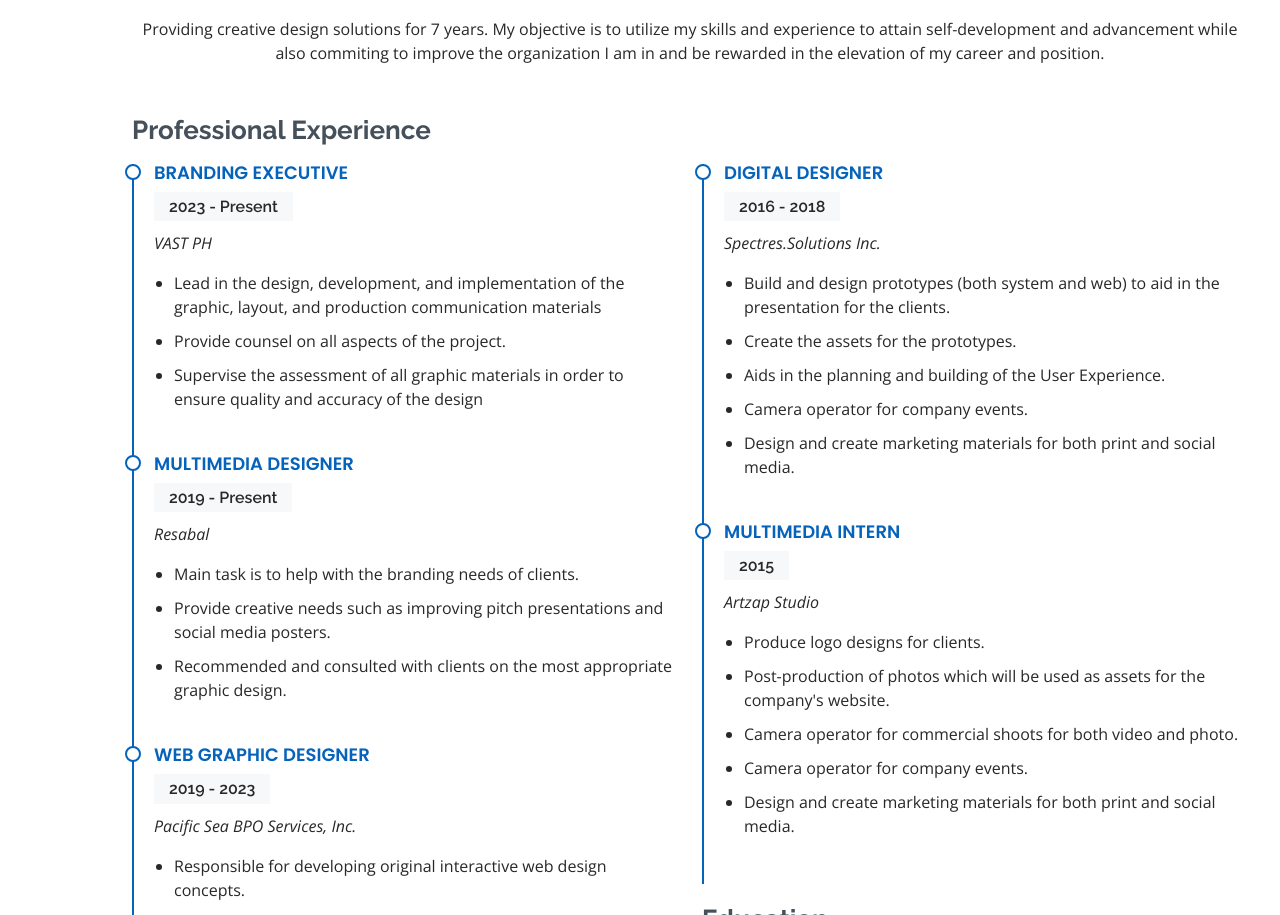
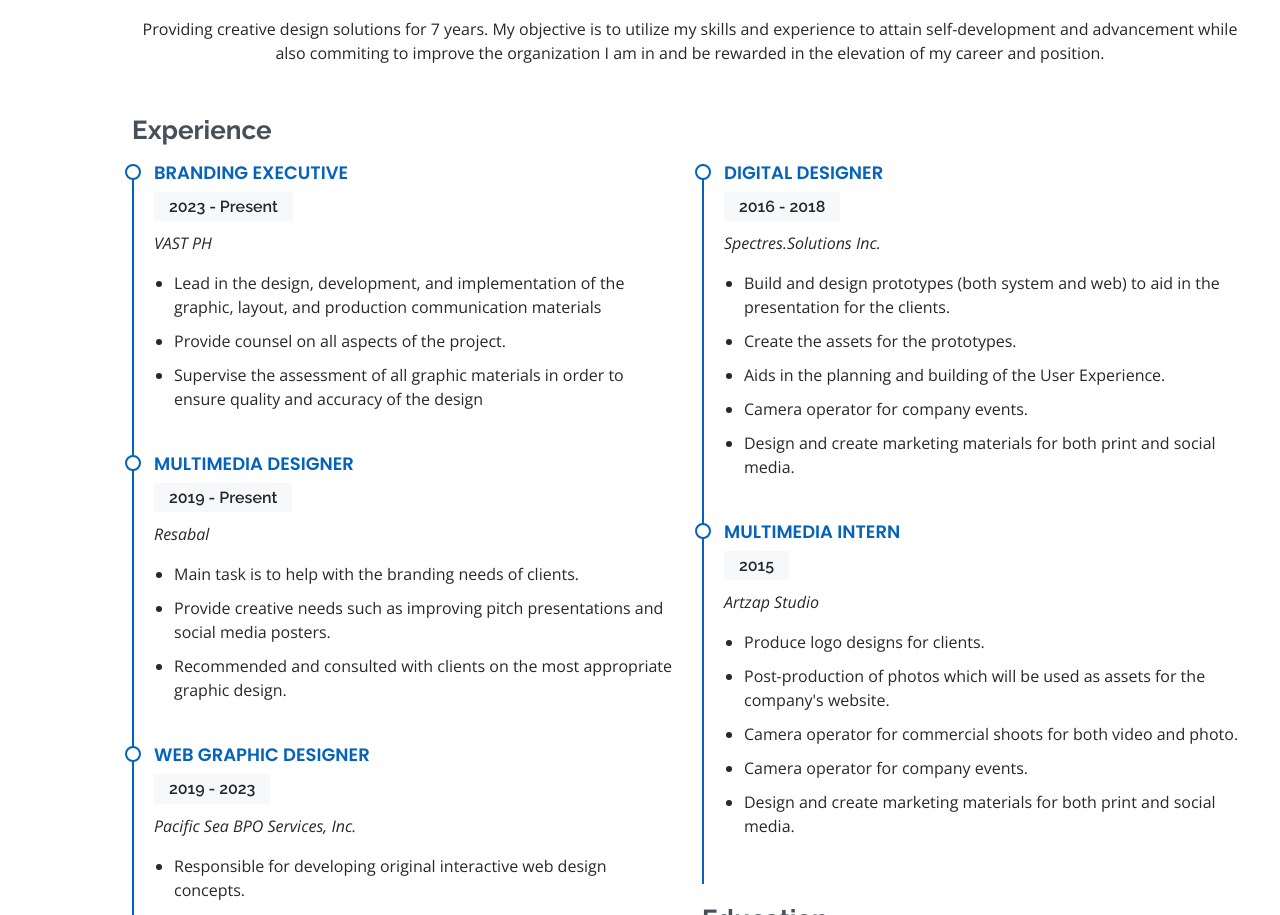
Before and after one commit to elsonnero/portfolio, a plain HTML site: page index.html in a window 1280 px wide. Shown: the part 1378-2293 px from the top of the page. Drawn offline with nearby package versions, Linux system fonts and the light colour scheme.

Commit message:
Update index.html

```diff
--- a/index.html
+++ b/index.html
@@ -150,7 +150,7 @@
         </div>
 
         <div class="row">
-          <h3 class="resume-title">Professional Experience</h3>
+          <h3 class="resume-title">Experience</h3>
           <div class="col-lg-6">
 
             <div class="resume-item">
```
